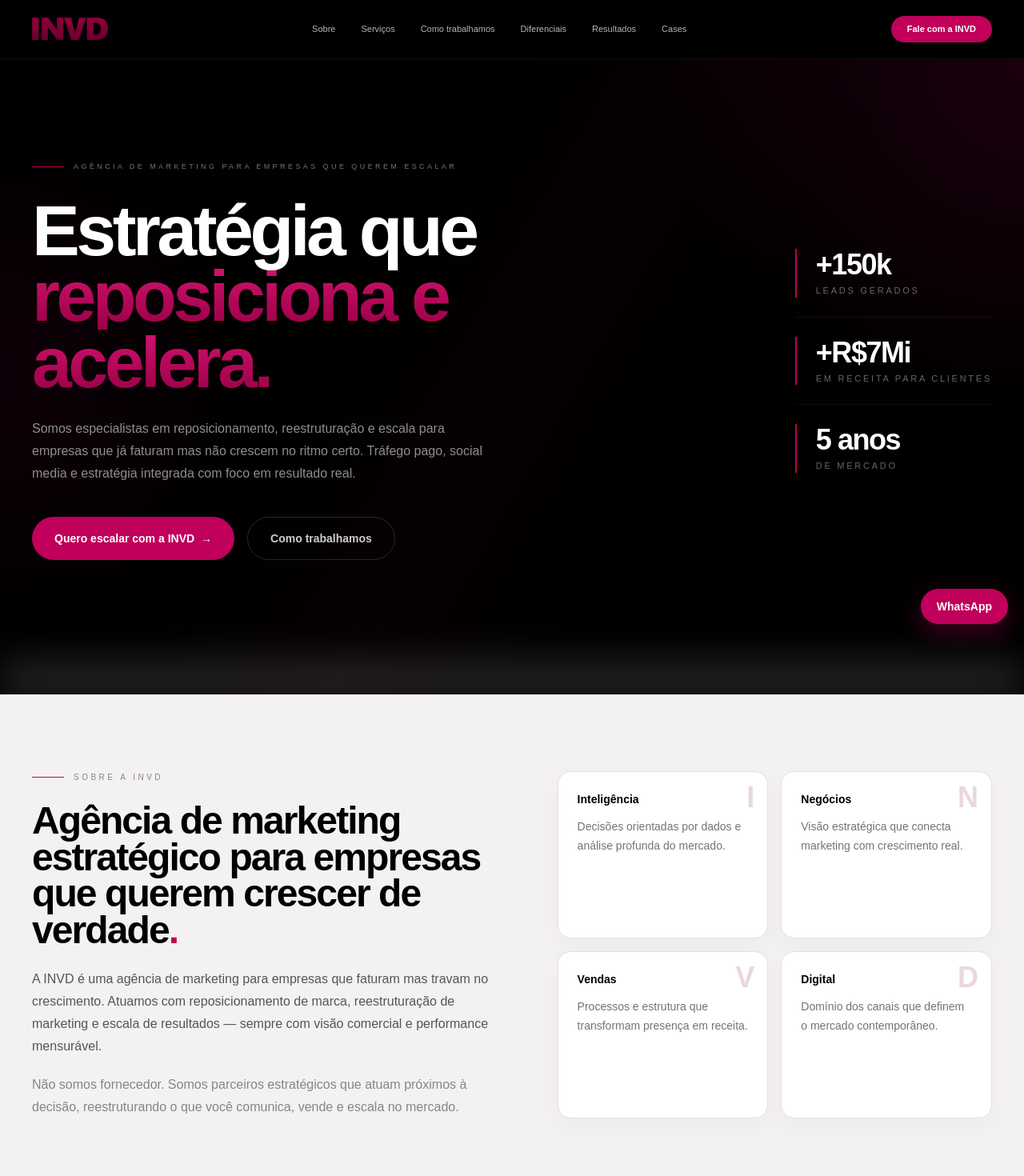
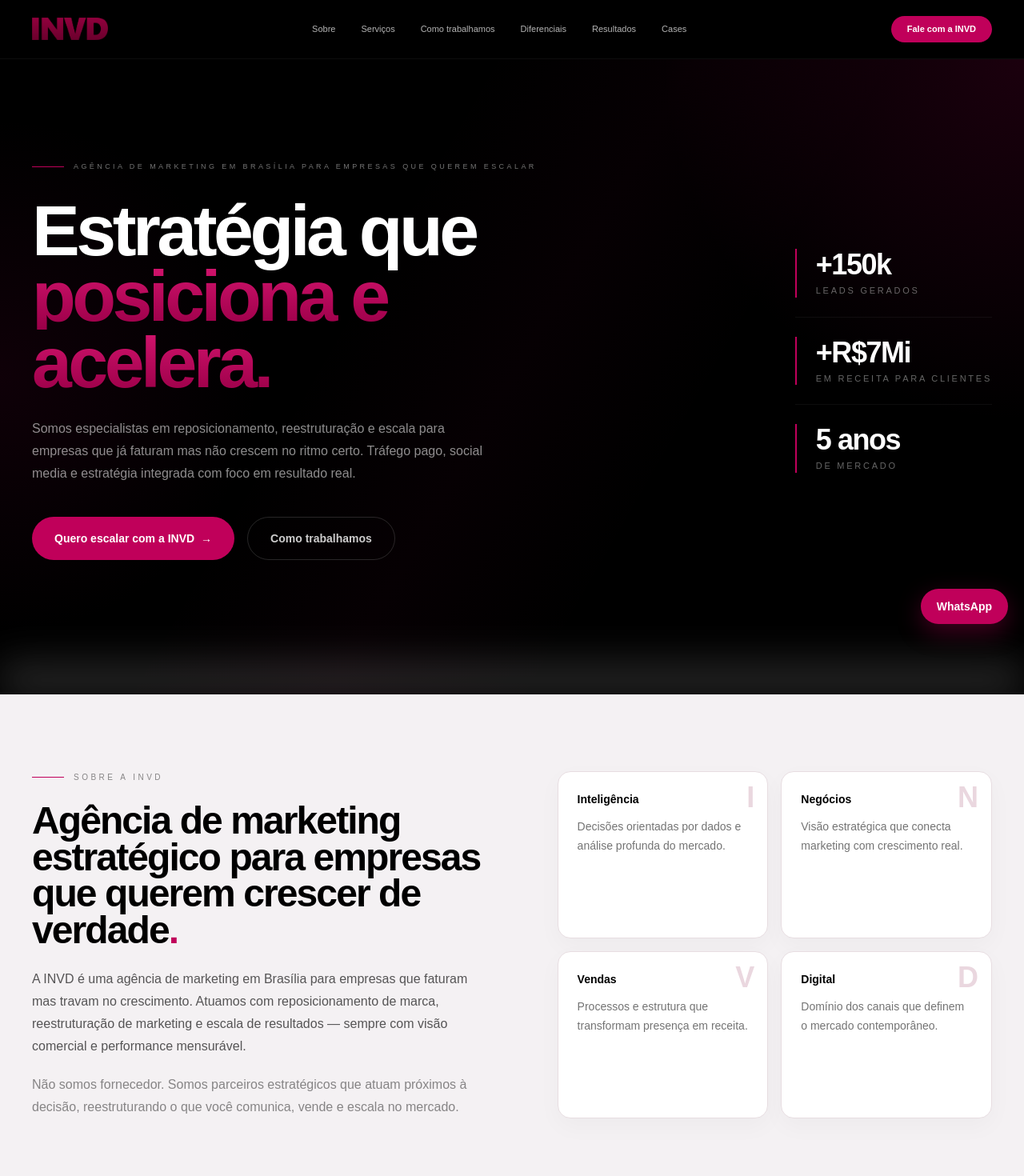
Before and after one commit to INVDGROUP/invd-site, a Next.js app: page / in a window 1280 px wide. Shown: the top 1470 px of the page at 80% size. Built offline with nearby package versions, Linux system fonts and the light colour scheme.

Commit message:
invd-site

```diff
--- a/app/layout.tsx
+++ b/app/layout.tsx
@@ -3,27 +3,30 @@ import Script from "next/script";
 import "./globals.css";
 
 export const metadata: Metadata = {
-  title: "INVD — Agência de Marketing para Empresas que Querem Escalar",
+  title: "INVD — Agência de Marketing em Brasília para Empresas que Querem Escalar",
   description:
-    "Especialistas em reposicionamento, reestruturação e escala para empresas que faturam acima de R$100k. Tráfego pago, social media e estratégia integrada para crescimento real.",
+    "Agência de marketing em Brasília especializada em reposicionamento, tráfego pago e escala para empresas que faturam mas não crescem no ritmo certo. Estratégia com resultado real no DF.",
   keywords: [
+    "agência de marketing em Brasília",
+    "agência de marketing digital Brasília",
+    "agência de tráfego pago Brasília",
+    "marketing para empresas Brasília DF",
+    "agência de marketing DF",
+    "consultoria de marketing Brasília",
+    "agência de performance Brasília",
+    "marketing estratégico Brasília",
+    "agência de reposicionamento de marca Brasília",
+    "agência para escalar empresa Brasília",
+    "social media Brasília",
+    "tráfego pago DF",
     "agência de marketing para empresas",
-    "agência para escalar empresa",
-    "agência de tráfego pago",
-    "agência de reposicionamento de marca",
-    "marketing para empresas high ticket",
-    "agência de marketing digital Brasil",
-    "como escalar empresa com marketing",
-    "agência de performance e resultados",
-    "consultoria de marketing para empresas",
-    "agência de crescimento empresarial",
-    "marketing estratégico para empresas",
-    "agência de reestruturação de marketing",
+    "agência de crescimento empresarial Brasília",
+    "marketing digital Distrito Federal",
   ],
   openGraph: {
-    title: "INVD — Agência de Marketing para Empresas que Querem Escalar",
+    title: "INVD — Agência de Marketing em Brasília para Empresas que Querem Escalar",
     description:
-      "Reposicionamento, reestruturação e escala para empresas que faturam mas não crescem no ritmo certo.",
+      "Agência de marketing em Brasília. Reposicionamento, tráfego pago e escala para empresas que faturam mas não crescem no ritmo certo.",
     url: "https://invdgroup.com",
     siteName: "INVD Group",
     locale: "pt_BR",
--- a/app/page.tsx
+++ b/app/page.tsx
@@ -197,14 +197,14 @@ export default function Home() {
             <div className="mb-8 flex items-center gap-3">
               <span className="h-px w-10 bg-[#C0005A]" />
               <span className="text-[9px] uppercase tracking-[0.38em] text-white/45">
-                Agência de marketing para empresas que querem escalar
+                Agência de marketing em Brasília para empresas que querem escalar
               </span>
             </div>
 
             <h1 className="reveal text-5xl font-black leading-[0.92] tracking-[-0.05em] text-white md:text-7xl lg:text-[5.6rem]">
               Estratégia que
               <span className="block bg-gradient-to-b from-[#D4146E] to-[#9A0048] bg-clip-text text-transparent">
-                reposiciona e
+                posiciona e
               </span>
               <span className="block bg-gradient-to-b from-[#D4146E] to-[#9A0048] bg-clip-text text-transparent">
                 acelera.
@@ -272,7 +272,7 @@ export default function Home() {
             </h2>
 
             <p className="mt-6 max-w-xl text-sm leading-7 text-black/65 md:text-base">
-              A INVD é uma agência de marketing para empresas que faturam mas travam no crescimento. Atuamos com reposicionamento de marca, reestruturação de marketing e escala de resultados — sempre com visão comercial e performance mensurável.
+              A INVD é uma agência de marketing em Brasília para empresas que faturam mas travam no crescimento. Atuamos com reposicionamento de marca, reestruturação de marketing e escala de resultados — sempre com visão comercial e performance mensurável.
             </p>
 
             <p className="mt-5 max-w-xl text-sm leading-7 text-black/45 md:text-base">
@@ -653,7 +653,7 @@ export default function Home() {
           </div>
 
           <div className="mt-12 flex flex-col gap-4 border-t border-white/5 pt-6 text-xs text-white/30 md:flex-row md:items-center md:justify-between">
-            <p>© 2026 INVD — Todos os direitos reservados.</p>
+            <p>© 2026 INVD — Agência de Marketing em Brasília · Todos os direitos reservados.</p>
             <button
               onClick={() => window.scrollTo({ top: 0, behavior: "smooth" })}
               className="inline-flex items-center gap-2 text-white/30 transition hover:text-white"
```
